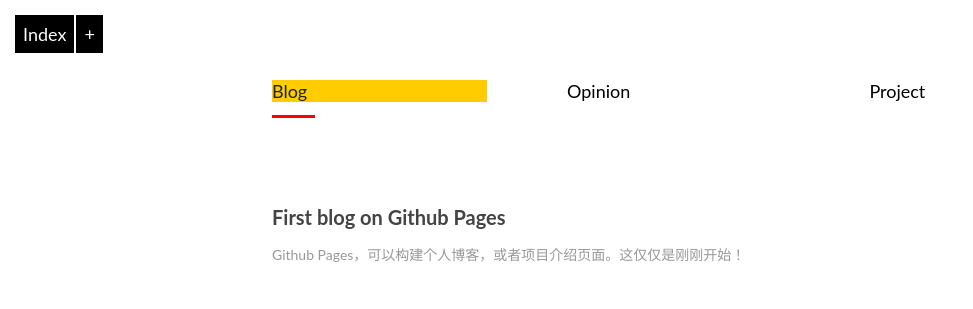
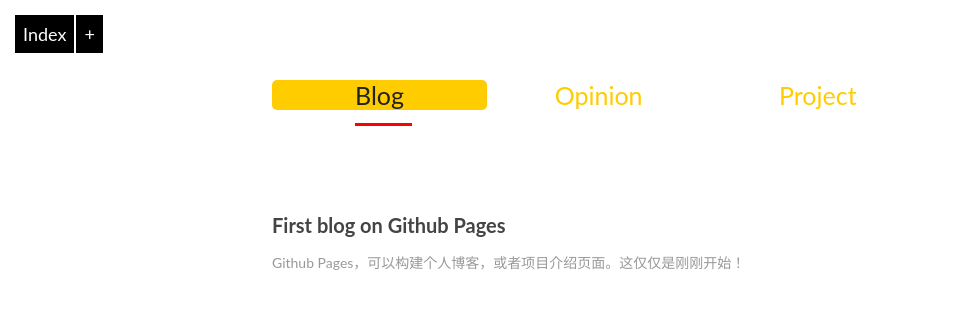
Before and after one commit to cyonks/cyonks.github.io, a Jekyll site: the page built from index.md, in a window 1280 px wide. Shown: the top 309 px of the page, without its empty margins (0-973 px from the left). Built offline with Jekyll 4.4.1, drawn with Linux system fonts in a browser that asks for light colours; Markdown is read by kramdown in place of the engine named in the settings.

Commit message:
modified style

```diff
--- a/css/default.css
+++ b/css/default.css
@@ -102,9 +102,9 @@ pre ol{margin-left:25px;list-style-type:decimal;}
 .index-content .title-desc {color:#999;font-size:14px;line-height:1.6em;}
 
 .index-content .artical-cate { width:70%; margin:0 auto; }
-.index-content .artical-cate li { display:inline-block; *float:left; zoom:1; font-size:18px; width:32%; cursor:pointer; }
+.index-content .artical-cate li { display:inline-block; *float:left; zoom:1; font-size:25px; width:32%; cursor:pointer;border-radius: 5px; }
 .index-content .artical-cate li a,
-.index-content .artical-cate li a:visited { display:inline-block; zoom:1; color:#000; width:100%; }
+.index-content .artical-cate li a:visited { display:inline-block; zoom:1; color:#fc0; width:100%; }
 .index-content .artical-cate li a:hover { text-decoration:none; }
 .index-content .artical-cate li.on span{ color:#222; }
 .index-content .artical-cate li.on{background: #fc0;}
--- a/index.md
+++ b/index.md
@@ -5,9 +5,9 @@ layout: home
 <div class="index-content blog">
     <div class="section">
         <ul class="artical-cate">
-            <li class="on"><a href="/"><span>Blog</span></a></li>
+            <li class="on" style="text-align:center"><a href="/"><span>Blog</span></a></li>
             <li style="text-align:center"><a href="/opinion"><span>Opinion</span></a></li>
-            <li style="text-align:right"><a href="/project"><span>Project</span></a></li>
+            <li style="text-align:center"><a href="/project"><span>Project</span></a></li>
         </ul>
 
         <div class="cate-bar"><span id="cateBar"></span></div>
```
Also changed, not shown: opinion/index.md (+2 -2 lines), project/index.md (+2 -2 lines).
